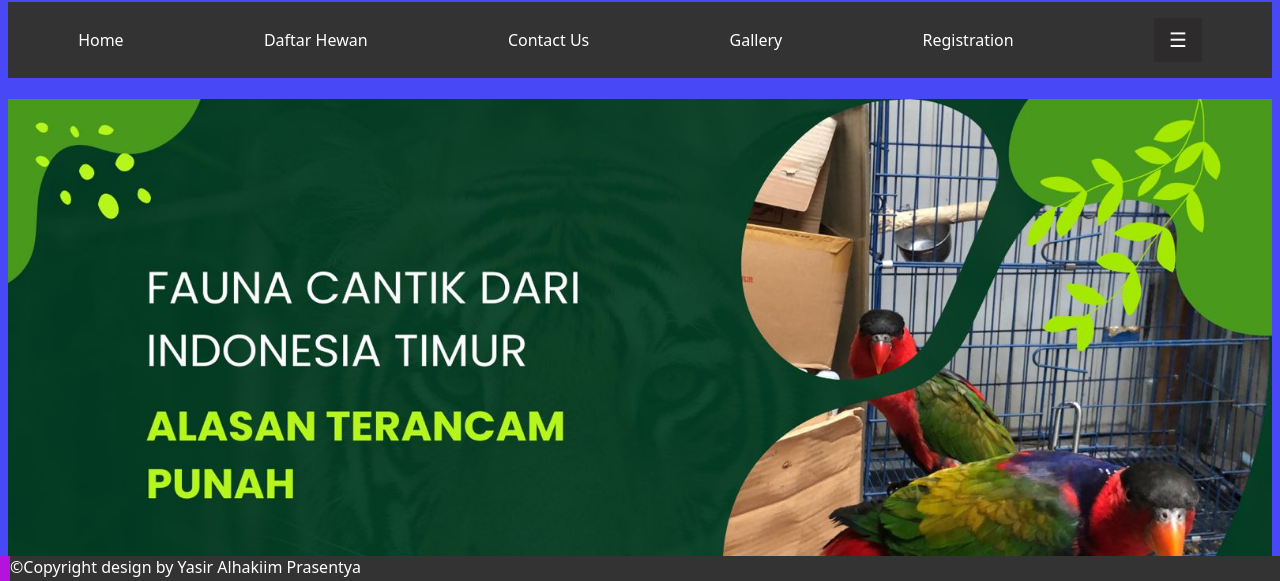
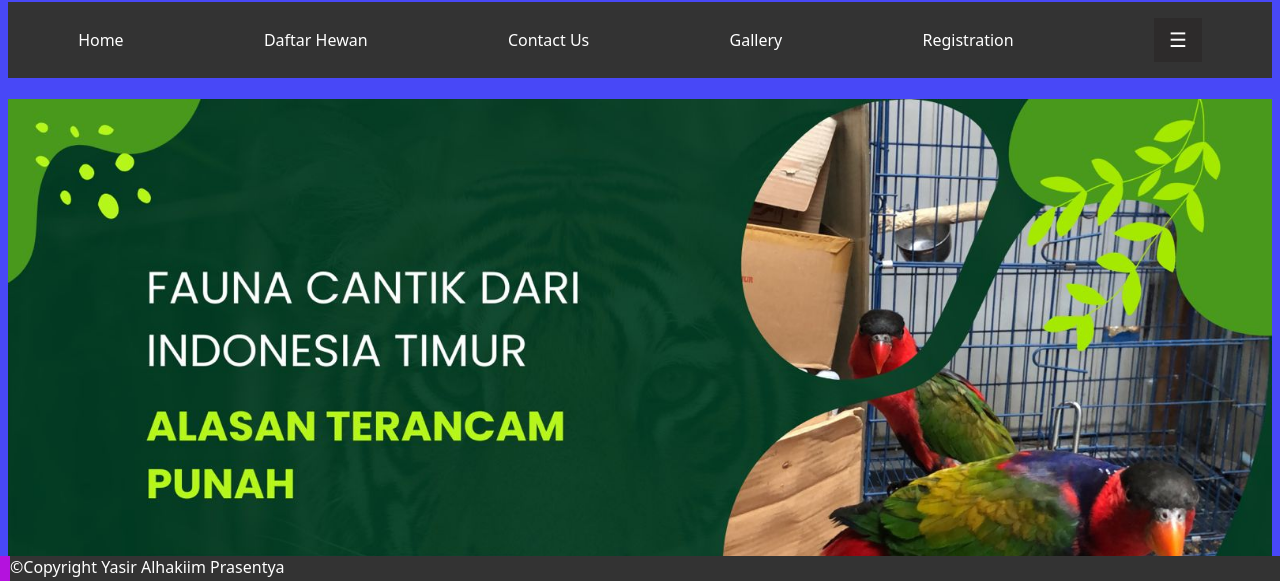
Before and after one commit to yessirwrld/yessirwrld.github.io, a plain HTML site: page index.html in a window 1280 px wide. Shown: the part 200-781 px from the top of the page. Drawn offline with Linux system fonts and the light colour scheme; grey boxes are pictures that could not be loaded.

Commit message:
Update index.html

```diff
--- a/index.html
+++ b/index.html
@@ -69,7 +69,7 @@
 
       <div class="footer">
         <ul>
-          <li>©Copyright design by Yasir Alhakiim Prasentya</li><br><li>Design By Yasir Alhakiim Prasentya</li>
+          <li>©Copyright Yasir Alhakiim Prasentya</li><br><li>Design By Yasir Alhakiim Prasentya 2022</li>
         </ul>
       </div>
 </body>
```
